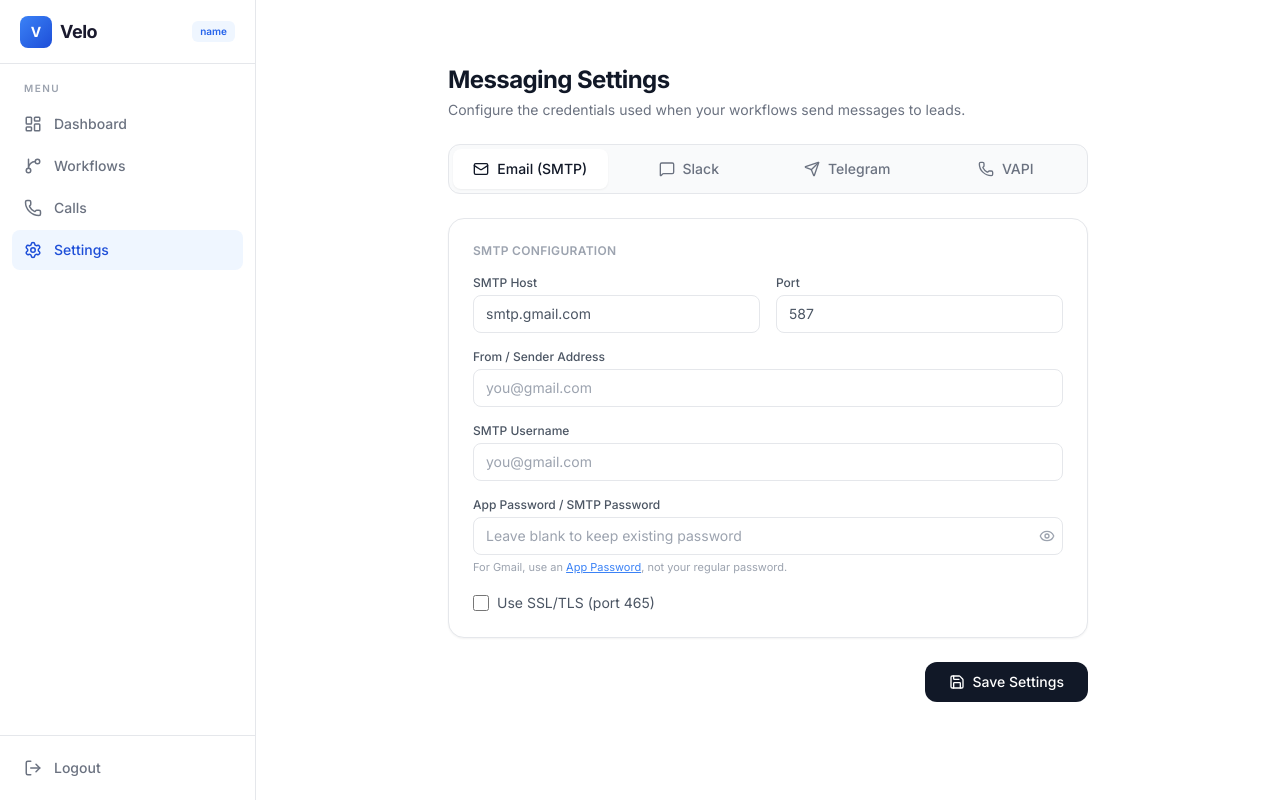
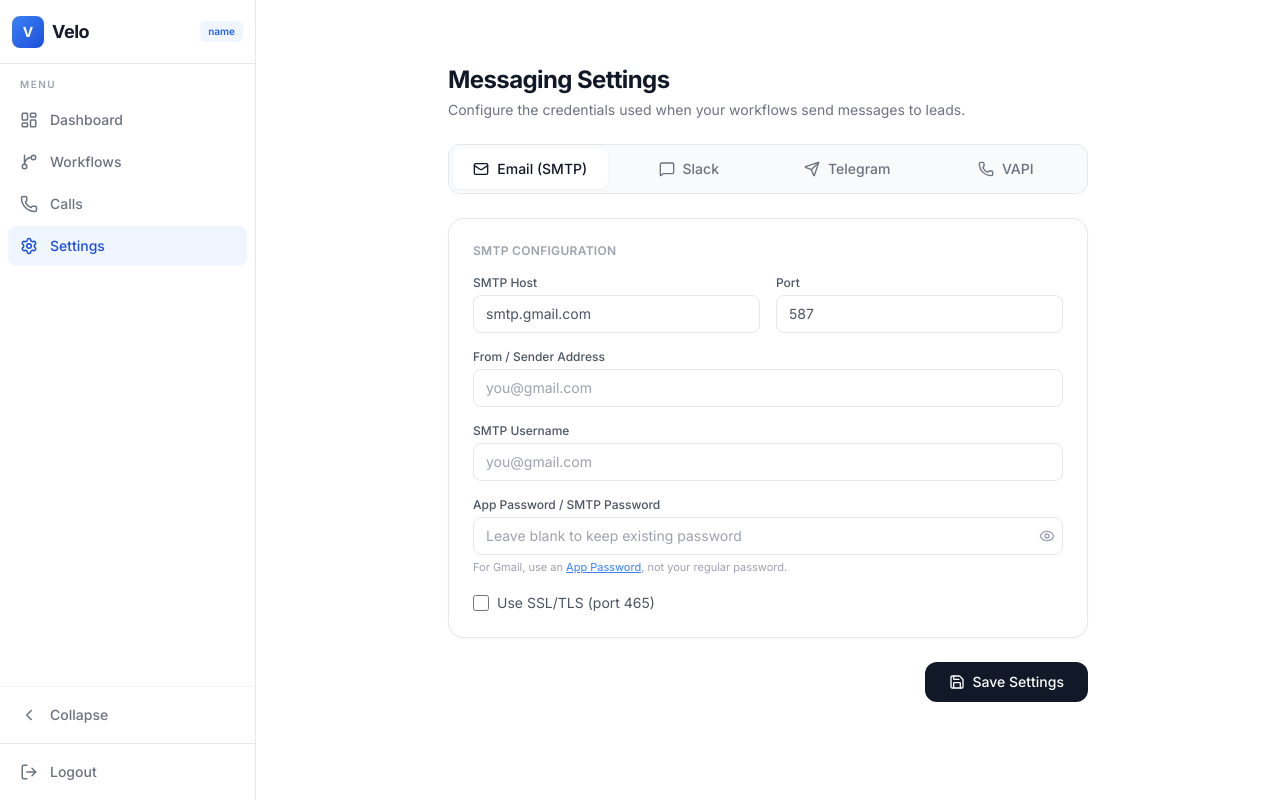
Before and after one commit to Pavan0277/COHERENCE-26_MASTERPUSHERS, a React (Vite) app in the folder frontend/: page /settings in a window 1280 px wide. Built offline with nearby package versions, Linux system fonts and the light colour scheme; no server answers; sample sign-in values are in the browser's storage.

Commit message:
feat: implement collapsible sidebar and integrate into WorkflowBuilder

```diff
--- a/frontend/src/components/Sidebar.tsx
+++ b/frontend/src/components/Sidebar.tsx
@@ -1,5 +1,17 @@
+import { useState } from "react";
 import { NavLink, useNavigate } from "react-router-dom";
 import { logoutUser } from "../services/authService";
+import {
+  LayoutDashboard,
+  Settings,
+  LogOut,
+  GitBranch,
+  Phone,
+  ChevronLeft,
+  ChevronRight,
+} from "lucide-react";
+
+const STORAGE_KEY = "main-sidebar-collapsed";
 
 function getUserName(): string {
   try {
@@ -11,31 +23,26 @@ function getUserName(): string {
     return "User";
   }
 }
-import {
-  LayoutDashboard,
-  User,
-  Settings,
-  LogOut,
-  Users,
-  ShoppingCart,
-  BarChart3,
-  GitBranch,
-  Phone,
-} from "lucide-react";
 
 const navItems = [
   { label: "Dashboard", path: "/dashboard", icon: LayoutDashboard },
   { label: "Workflows", path: "/workflows/new", icon: GitBranch },
-  { label: "Calls",     path: "/calls",         icon: Phone },
-  // { label: "Users",     path: "/admin/users",    icon: Users },
-  // { label: "Orders",    path: "/admin/orders",   icon: ShoppingCart },
-  // { label: "Analytics", path: "/admin/analytics", icon: BarChart3 },
-  // { label: "Profile",   path: "/profile",        icon: User },
-  { label: "Settings",  path: "/settings",       icon: Settings },
+  { label: "Calls",     path: "/calls",          icon: Phone },
+  { label: "Settings",  path: "/settings",        icon: Settings },
 ];
 
 export default function Sidebar() {
   const navigate = useNavigate();
+  const [collapsed, setCollapsed] = useState<boolean>(
+    () => localStorage.getItem(STORAGE_KEY) === "true"
+  );
+
+  const toggle = () => {
+    setCollapsed((prev) => {
+      localStorage.setItem(STORAGE_KEY, String(!prev));
+      return !prev;
+    });
+  };
 
   const handleLogout = async () => {
     try {
@@ -49,49 +56,90 @@ export default function Sidebar() {
   };
 
   return (
-    <aside className="flex h-screen w-64 flex-col border-r border-gray-200 bg-white">
-      {/* Logo */}
-      <div className="flex h-16 items-center gap-2 border-b border-gray-200 px-5">
-        <div className="flex h-8 w-8 items-center justify-center rounded-lg bg-gradient-to-br from-brand-500 to-brand-700">
+    <aside
+      className={`flex h-screen shrink-0 flex-col border-r border-gray-200 bg-white transition-all duration-300 ${
+        collapsed ? "w-[60px]" : "w-64"
+      }`}
+    >
+      {/* Logo row + collapse toggle */}
+      <div className="flex h-16 items-center border-b border-gray-200 px-3">
+        {!collapsed && (
+          <>
+            <div className="flex h-8 w-8 shrink-0 items-center justify-center rounded-lg bg-gradient-to-br from-brand-500 to-brand-700">
               <span className="text-sm font-bold text-white">V</span>
             </div>
-        <span className="text-lg font-bold tracking-tight text-heading">Velo</span>
-        <span className="ml-auto truncate max-w-[100px] rounded-md bg-brand-50 px-2 py-0.5 text-[10px] font-semibold text-brand-600">
+            <span className="ml-2 text-lg font-bold tracking-tight text-heading">Velo</span>
+            <span className="ml-auto truncate max-w-[80px] rounded-md bg-brand-50 px-2 py-0.5 text-[10px] font-semibold text-brand-600">
               {getUserName()}
             </span>
+          </>
+        )}
+        {collapsed && (
+          <div className="mx-auto flex h-8 w-8 items-center justify-center rounded-lg bg-gradient-to-br from-brand-500 to-brand-700">
+            <span className="text-sm font-bold text-white">V</span>
+          </div>
+        )}
       </div>
 
       {/* Navigation */}
-      <nav className="flex-1 space-y-0.5 px-3 py-4">
+      <nav className="flex-1 space-y-0.5 px-2 py-3">
+        {!collapsed && (
           <p className="mb-2 px-3 text-[10px] font-semibold uppercase tracking-ultra-wide text-body-light">
             Menu
           </p>
+        )}
         {navItems.map((item) => (
           <NavLink
             key={item.path}
             to={item.path}
+            title={collapsed ? item.label : undefined}
             className={({ isActive }) =>
               `flex items-center gap-3 rounded-lg px-3 py-2.5 text-sm font-medium transition-all duration-200 ${
+                collapsed ? "justify-center px-0" : ""
+              } ${
                 isActive
                   ? "bg-brand-50 text-brand-700"
-                  : "text-body hover:bg-gray-200 hover:text-heading"
+                  : "text-body hover:bg-gray-100 hover:text-heading"
               }`
             }
           >
-            <item.icon className="h-[18px] w-[18px]" />
-            {item.label}
+            <item.icon className="h-[18px] w-[18px] shrink-0" />
+            {!collapsed && item.label}
           </NavLink>
         ))}
       </nav>
 
+      {/* Collapse toggle button */}
+      <div className="border-t border-gray-100 px-2 py-2">
+        <button
+          onClick={toggle}
+          title={collapsed ? "Expand sidebar" : "Collapse sidebar"}
+          className={`flex w-full items-center gap-3 rounded-lg px-3 py-2.5 text-sm font-medium text-body transition-all duration-200 hover:bg-gray-100 hover:text-heading ${
+            collapsed ? "justify-center px-0" : ""
+          }`}
+        >
+          {collapsed ? (
+            <ChevronRight className="h-[18px] w-[18px] shrink-0" />
+          ) : (
+            <>
+              <ChevronLeft className="h-[18px] w-[18px] shrink-0" />
+              <span>Collapse</span>
+            </>
+          )}
+        </button>
+      </div>
+
       {/* Logout */}
-      <div className="border-t border-gray-200 p-3">
+      <div className="border-t border-gray-200 px-2 py-2">
         <button
           onClick={handleLogout}
-          className="flex w-full items-center gap-3 rounded-lg px-3 py-2.5 text-left text-sm font-medium text-body transition-all duration-200 hover:bg-red-50 hover:text-red-600"
+          title={collapsed ? "Logout" : undefined}
+          className={`flex w-full items-center gap-3 rounded-lg px-3 py-2.5 text-left text-sm font-medium text-body transition-all duration-200 hover:bg-red-50 hover:text-red-600 ${
+            collapsed ? "justify-center px-0" : ""
+          }`}
         >
-          <LogOut className="h-[18px] w-[18px]" />
-          Logout
+          <LogOut className="h-[18px] w-[18px] shrink-0" />
+          {!collapsed && "Logout"}
         </button>
       </div>
     </aside>
--- a/frontend/src/pages/WorkflowBuilder.tsx
+++ b/frontend/src/pages/WorkflowBuilder.tsx
@@ -21,6 +21,7 @@ import {
   runWorkflow,
 } from "../services/api";
 
+import Sidebar from "../components/Sidebar";
 import NodeConfigPanel from "../components/NodeConfigPanel";
 import AiGeneratorModal from "../components/AiGeneratorModal";
 import UploadNode from "../components/nodes/UploadNode";
@@ -356,15 +357,6 @@ function WorkflowBuilderInner() {
     >
       {/* ── Top Bar ─────────────────────────────────────────────── */}
       <header className="flex h-14 shrink-0 items-center gap-3 border-b border-slate-200 bg-white px-4 shadow-sm z-20">
-        <button
-          onClick={() => navigate("/dashboard")}
-          className="flex items-center gap-1.5 rounded-lg px-2 py-1.5 text-slate-500 hover:bg-slate-100 hover:text-slate-700 transition-colors"
-        >
-          <ChevronLeft className="h-4 w-4" />
-          <span className="text-sm font-medium">Back</span>
-        </button>
-        <div className="h-5 w-px bg-slate-200" />
-
         <div className="flex items-center gap-2 min-w-0 flex-1">
           <div className="flex h-7 w-7 items-center justify-center rounded-lg bg-gradient-to-br from-indigo-500 to-violet-600 shrink-0">
             <GitBranch className="h-3.5 w-3.5 text-white" />
@@ -407,7 +399,8 @@ function WorkflowBuilderInner() {
         </div>
       </header>
 
-      <div className="flex flex-1 overflow-hidden">
+      <div className="flex flex-1 overflow-hidden">        {/* ── Main App Sidebar ────────────────────────────── */}
+        <Sidebar />
         {/* ── Left Sidebar (light, collapsible) ──────────────────── */}
         <aside
           className={`flex shrink-0 flex-col bg-white border-r border-slate-200 transition-all duration-300 overflow-hidden ${
--- a/frontend/src/routes/AppRoutes.tsx
+++ b/frontend/src/routes/AppRoutes.tsx
@@ -33,9 +33,10 @@ export default function AppRoutes() {
           <Route path="/profile" element={<Profile />} />
           <Route path="/settings" element={<Settings />} />
           <Route path="/calls" element={<CallsDashboard />} />
-          <Route path="/workflows/new" element={<WorkflowBuilder />} />
-          <Route path="/workflows/:id" element={<WorkflowBuilder />} />
         </Route>
+        {/* WorkflowBuilder is full-screen — no shared layout wrapper */}
+        <Route path="/workflows/new" element={<WorkflowBuilder />} />
+        <Route path="/workflows/:id" element={<WorkflowBuilder />} />
       </Route>
 
       <Route path="*" element={<Navigate to="/" replace />} />
```
Lines whose indentation alone changed are shown as unchanged.
